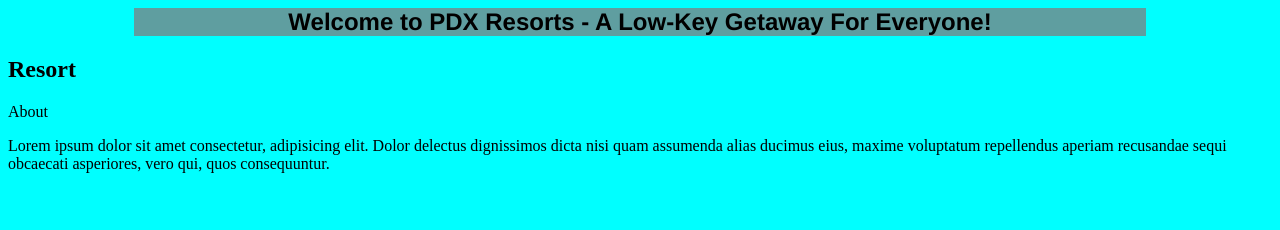
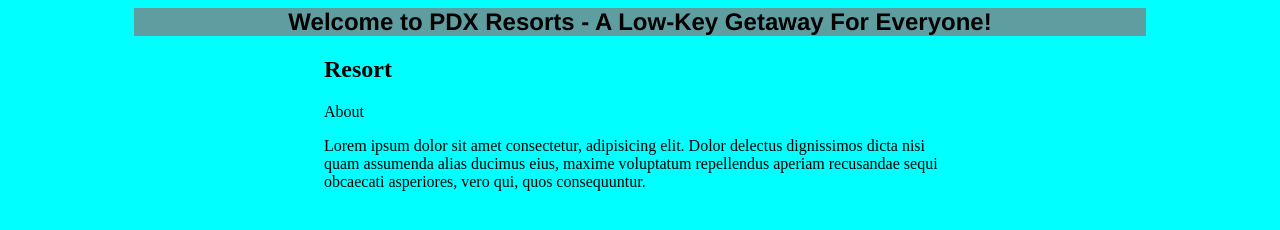
Before and after one commit to eusebiedev/resort-site, a plain HTML site: page index.html in a window 1280 px wide. Drawn offline with Linux system fonts and the light colour scheme.

Commit message:
Add style to div

```diff
--- a/css/styles.css
+++ b/css/styles.css
@@ -9,5 +9,9 @@ h1{
   background-color: cadetblue;
   width: 80%;
   margin: 0 auto;
+}
 
+.intro {
+  width: 50%;
+  margin: 0 auto;
 }
```
